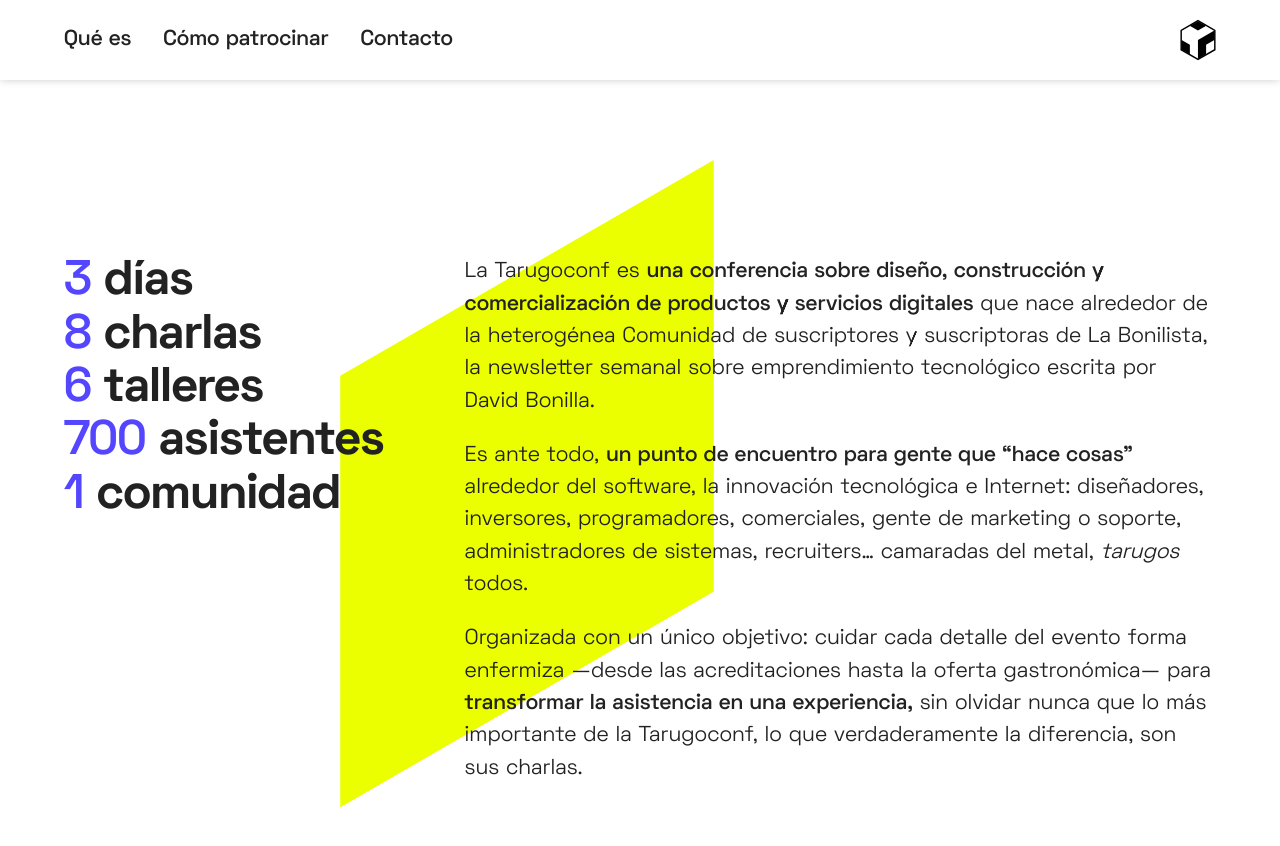
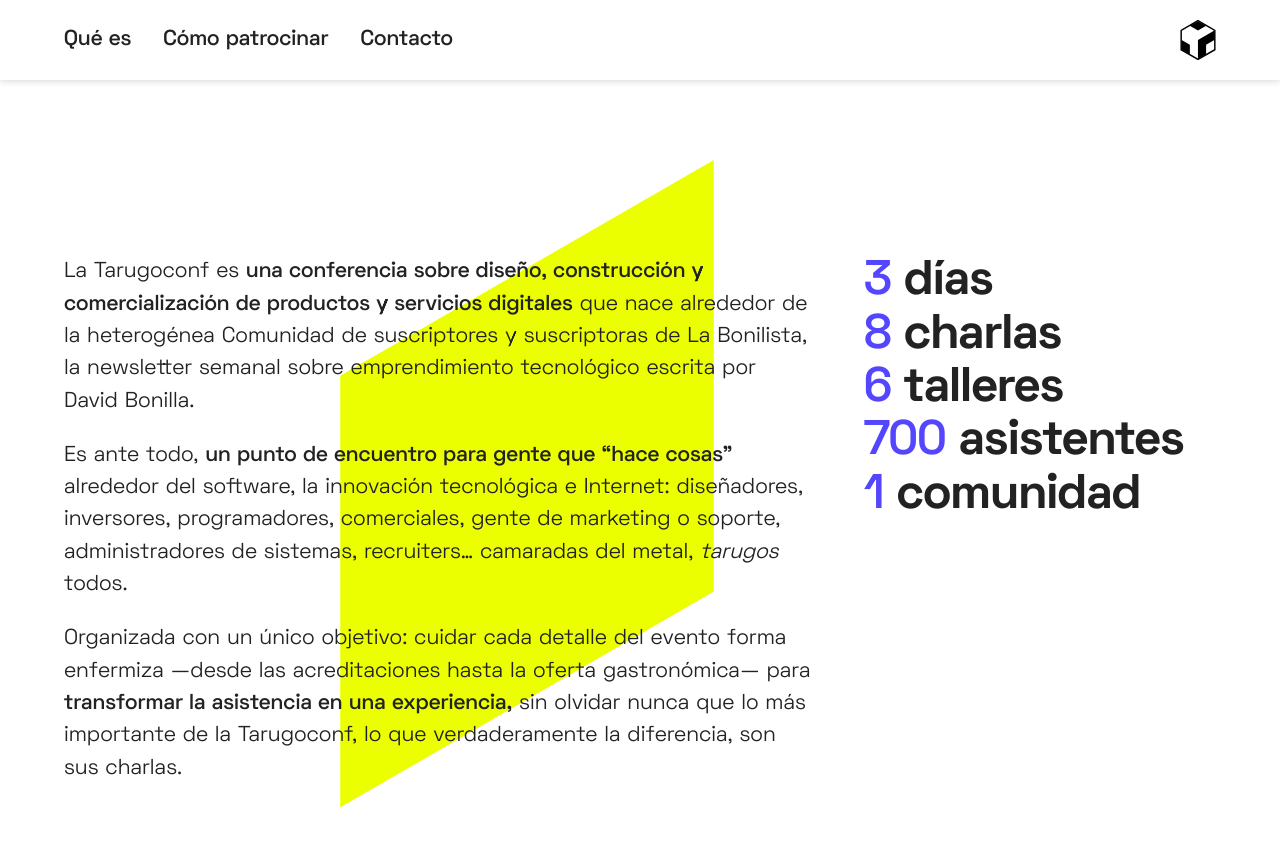
Before and after one commit to tarugoconf/tarugo22, a Jekyll site: the page built from index.html, in a window 1280 px wide and 900 px high, scrolled down 1435 px. Shown: the top 846 px of the window. Built offline with Jekyll 4.4.1, drawn with Linux system fonts in a browser that asks for light colours.

Commit message:
cambio de orde na descripción

```diff
--- a/_sass/_description.scss
+++ b/_sass/_description.scss
@@ -13,8 +13,8 @@
     animation-iteration-count: infinite;
 
     @media (min-width: 800px) {
-        grid-template-columns: minmax(min-content, 22rem) 1fr;
-        grid-template-areas: 'title text';
+        grid-template-columns: 1fr minmax(min-content, 22rem);
+        grid-template-areas: 'text title';
     }
 }
 
```
